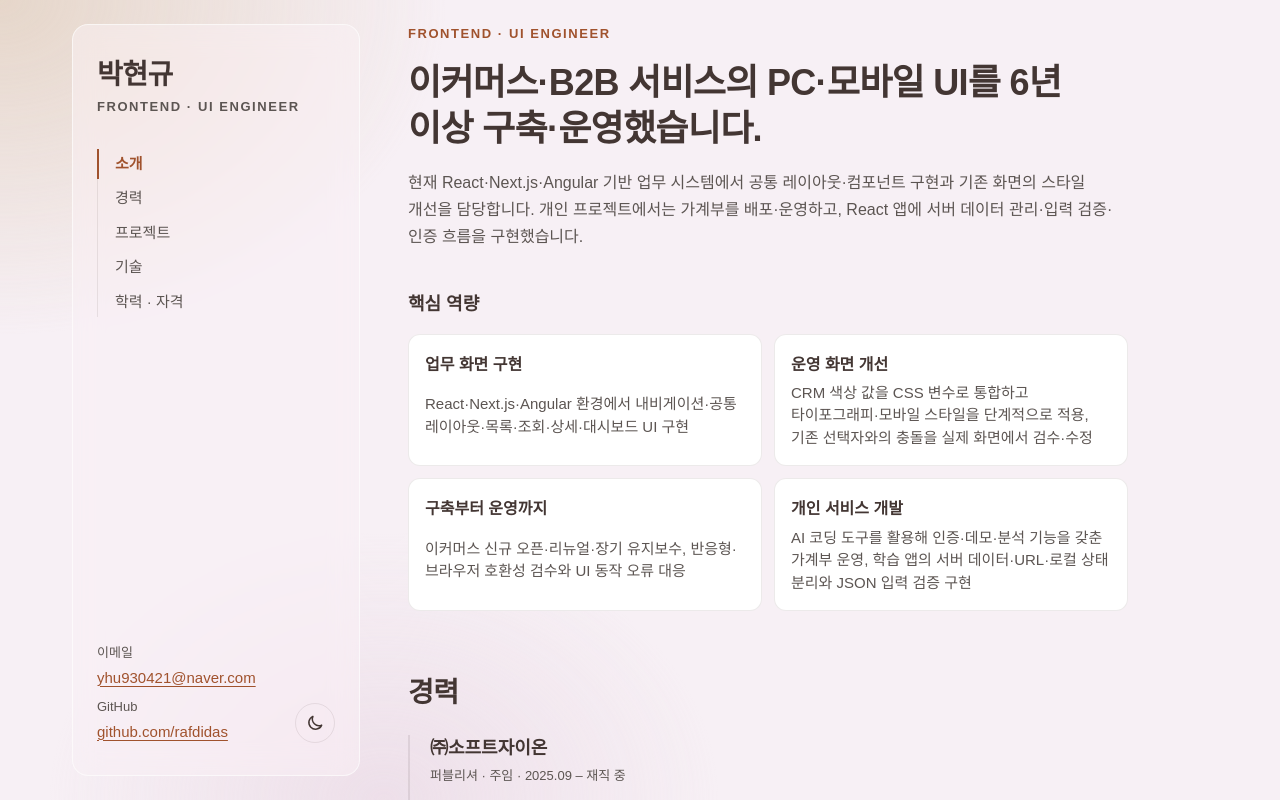
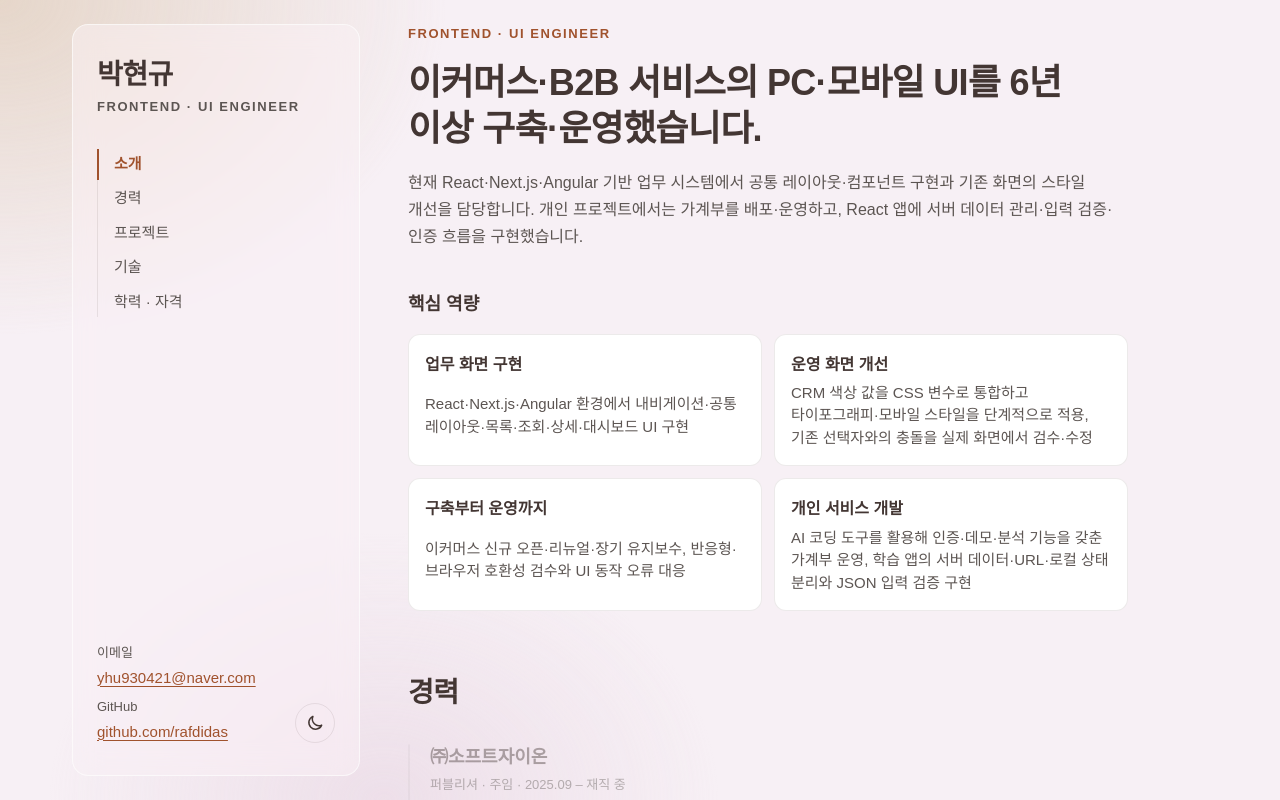
Before and after one commit to Rafdidas/about_me, a Next.js app: page / in a window 1280 px wide. Shown: the top 800 px of the page. Built offline with nearby package versions, Linux system fonts and the light colour scheme; a web font is replaced by a local one.

Commit message:
style: 섹션 내비 활성 표시 이동·원형 테마 전환·스크롤 등장 인터랙션 추가

```diff
--- a/src/components/CareerSection/CareerSection.module.scss
+++ b/src/components/CareerSection/CareerSection.module.scss
@@ -1,4 +1,5 @@
 @use "../../styles/mixins" as *;
+@include reveal-keyframes;
 
 .section {
   scroll-margin-top: calc(var(--space-16) + var(--space-12));
@@ -14,6 +15,7 @@
   gap: var(--space-3);
   padding-left: var(--space-5);
   border-left: 2px solid var(--color-border);
+  @include reveal;
 }
 
 .header {
--- a/src/components/ProjectsSection/ProjectsSection.module.scss
+++ b/src/components/ProjectsSection/ProjectsSection.module.scss
@@ -1,4 +1,5 @@
 @use "../../styles/mixins" as *;
+@include reveal-keyframes;
 
 .section {
   display: grid;
@@ -40,11 +41,12 @@
   background: var(--color-surface);
   transition:
     border-color var(--duration-fast) var(--ease-out),
-    transform var(--duration-fast) var(--ease-out);
+    translate var(--duration-fast) var(--ease-out);
+  @include reveal;
 
   &:hover {
     border-color: var(--color-accent);
-    transform: translateY(calc(var(--space-1) * -1));
+    translate: 0 calc(var(--space-1) * -1);
   }
 
   &:has(.link:focus-visible) {
--- a/src/components/SectionNav/SectionNav.module.scss
+++ b/src/components/SectionNav/SectionNav.module.scss
@@ -21,6 +21,16 @@
   }
 }
 
+.indicator {
+  position: absolute;
+  background: var(--color-accent);
+  pointer-events: none;
+  transition:
+    transform var(--duration-base) var(--ease-out),
+    width var(--duration-base) var(--ease-out),
+    height var(--duration-base) var(--ease-out);
+}
+
 .vertical {
   .list {
     flex-direction: column;
@@ -30,12 +40,14 @@
 
   .link {
     padding: var(--space-1) var(--space-4);
-    border-left: 2px solid transparent;
-    margin-left: -1px;
+  }
 
-    &[aria-current="location"] {
-      border-left-color: var(--color-accent);
-    }
+  .indicator {
+    top: 0;
+    left: -1px;
+    width: 2px;
+    height: var(--indicator-size, 0);
+    transform: translateY(var(--indicator-offset, 0));
   }
 }
 
@@ -49,15 +61,19 @@
 
   .list {
     gap: var(--space-4);
+    padding-bottom: 2px;
     white-space: nowrap;
   }
 
   .link {
     padding: var(--space-2) 0;
-    border-bottom: 2px solid transparent;
+  }
 
-    &[aria-current="location"] {
-      border-bottom-color: var(--color-accent);
-    }
+  .indicator {
+    bottom: 0;
+    left: 0;
+    width: var(--indicator-size, 0);
+    height: 2px;
+    transform: translateX(var(--indicator-offset, 0));
   }
 }
--- a/src/components/SectionNav/SectionNav.tsx
+++ b/src/components/SectionNav/SectionNav.tsx
@@ -1,6 +1,6 @@
 "use client";
 
-import { useEffect, useState } from "react";
+import { useEffect, useRef, useState } from "react";
 import type { NavItem } from "@/data/types";
 import styles from "./SectionNav.module.scss";
 
@@ -12,6 +12,7 @@ type SectionNavProps = {
 
 export function SectionNav({ items, label, orientation }: SectionNavProps) {
   const [activeId, setActiveId] = useState(items[0]?.id);
+  const listRef = useRef<HTMLUListElement>(null);
 
   useEffect(() => {
     const targets = items
@@ -32,11 +33,29 @@ export function SectionNav({ items, label, orientation }: SectionNavProps) {
     return () => observer.disconnect();
   }, [items]);
 
+  useEffect(() => {
+    const list = listRef.current;
+    const active = list?.querySelector<HTMLElement>('[aria-current="location"]');
+    if (!list || !active) return;
+
+    function place() {
+      if (!list || !active) return;
+      const vertical = orientation === "vertical";
+      list.style.setProperty("--indicator-offset", `${vertical ? active.offsetTop : active.offsetLeft}px`);
+      list.style.setProperty("--indicator-size", `${vertical ? active.offsetHeight : active.offsetWidth}px`);
+      if (!vertical) active.scrollIntoView({ block: "nearest", inline: "nearest" });
+    }
+
+    place();
+    window.addEventListener("resize", place);
+    return () => window.removeEventListener("resize", place);
+  }, [activeId, orientation]);
+
   if (items.length === 0) return null;
 
   return (
     <nav className={`${styles.nav} ${styles[orientation]}`} aria-label={label}>
-      <ul className={styles.list}>
+      <ul ref={listRef} className={styles.list}>
         {items.map((item) => (
           <li key={item.id}>
             <a
@@ -48,6 +67,7 @@ export function SectionNav({ items, label, orientation }: SectionNavProps) {
             </a>
           </li>
         ))}
+        <li className={styles.indicator} aria-hidden="true" />
       </ul>
     </nav>
   );
--- a/src/components/ThemeToggle/ThemeToggle.tsx
+++ b/src/components/ThemeToggle/ThemeToggle.tsx
@@ -27,9 +27,20 @@ export function ThemeToggle({ className }: ThemeToggleProps) {
   const label =
     theme === null ? uiCopy.themeFallback : next === "dark" ? uiCopy.themeToDark : uiCopy.themeToLight;
 
-  function handleClick() {
+  function handleClick(event: React.MouseEvent<HTMLButtonElement>) {
     saveTheme(next);
-    applyTheme(next, document.documentElement);
+    const root = document.documentElement;
+    const reduceMotion = window.matchMedia("(prefers-reduced-motion: reduce)").matches;
+
+    if (!document.startViewTransition || reduceMotion) {
+      applyTheme(next, root);
+      return;
+    }
+
+    const rect = event.currentTarget.getBoundingClientRect();
+    root.style.setProperty("--vt-x", `${rect.left + rect.width / 2}px`);
+    root.style.setProperty("--vt-y", `${rect.top + rect.height / 2}px`);
+    document.startViewTransition(() => applyTheme(next, root));
   }
 
   return (
--- a/src/styles/globals.scss
+++ b/src/styles/globals.scss
@@ -124,3 +124,24 @@ button {
     transition-duration: 0.01ms !important;
   }
 }
+
+::view-transition-old(root),
+::view-transition-new(root) {
+  animation: none;
+  mix-blend-mode: normal;
+}
+
+@media (prefers-reduced-motion: no-preference) {
+  ::view-transition-new(root) {
+    animation: theme-reveal 400ms var(--ease-out);
+  }
+}
+
+@keyframes theme-reveal {
+  from {
+    clip-path: circle(0 at var(--vt-x, 50%) var(--vt-y, 0));
+  }
+  to {
+    clip-path: circle(150vmax at var(--vt-x, 50%) var(--vt-y, 0));
+  }
+}
```
